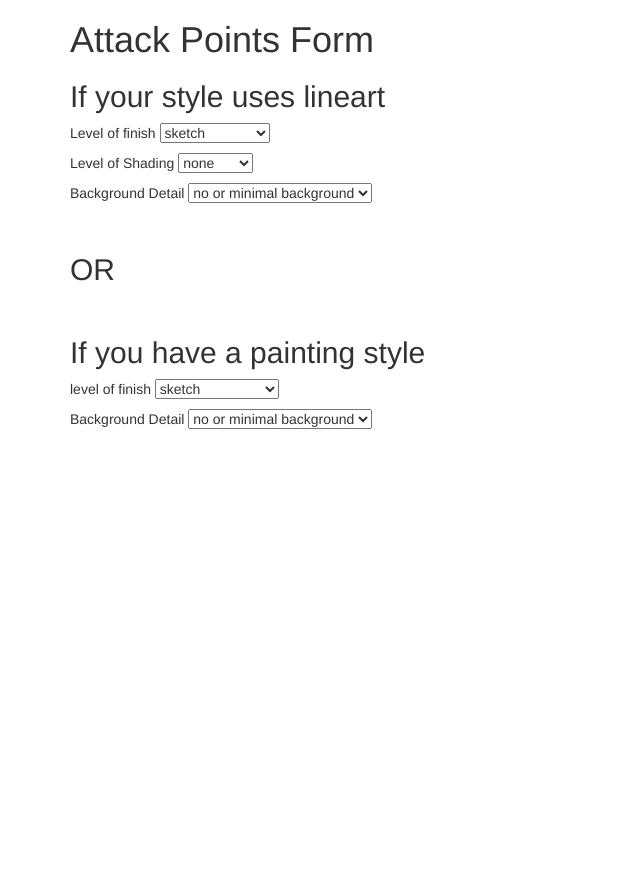
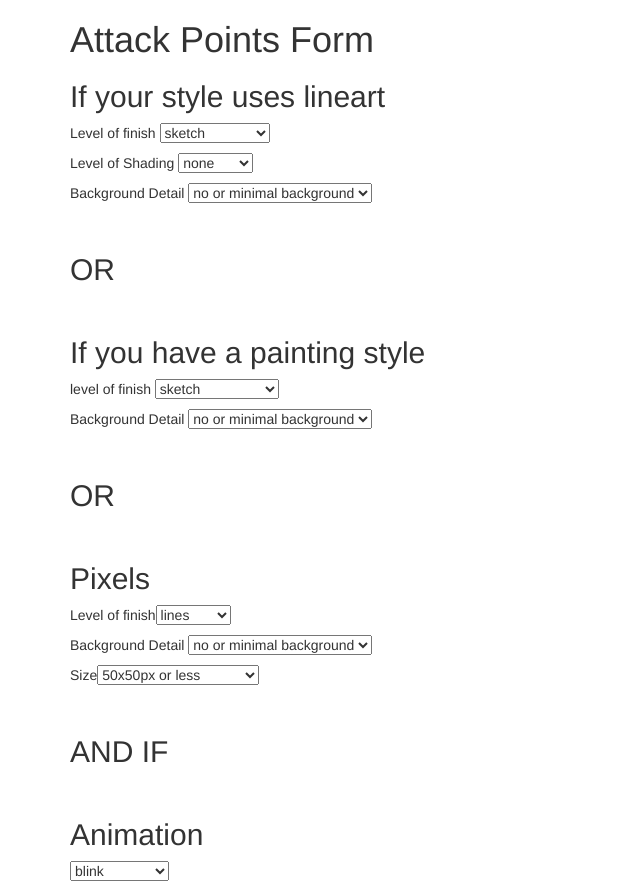
Before and after one commit to artfight/artfight.github.io, a plain HTML site: page attacksubmission.html in a window 1280 px wide. Shown: the whole page, without its empty margins (0-640 px from the left). Before the commit the page ends 800 px from the top, so only its background shows below. Drawn offline with nearby package versions, Linux system fonts and the light colour scheme; files whose address does not match are found by name.

Commit message:
Pixels and Animation add!

```diff
--- a/attacksubmission.html
+++ b/attacksubmission.html
@@ -24,6 +24,18 @@
       <h2>If you have a painting style</h2>
       <p>level of finish <select><option>sketch</option><option>refined sketch</option><option>flat color</option><option>speedpaint</option><option>detailed painting</option></select></p>
       <p>Background Detail <select><option>no or minimal background</option><option>simple background</option><option>simple scene</option><option>detailed scene</option></select></p>
+      <br>
+      <h2>OR</h2>
+      <br>
+      <h2>Pixels</h2>
+      <p>Level of finish<select><option>lines</option><option>flat color</option><option>shaded</option></select></p>
+      <p>Background Detail <select><option>no or minimal background</option><option>simple background</option><option>simple scene</option><option>detailed scene</option></select></p>
+      <p>Size<select><option>50x50px or less</option><option>100x100px or less</option><option>250x250px or less</option><option>larger than 250x250px</option></select></p>
+      <br>
+      <h2>AND IF</h2>
+      <br>
+      <h2>Animation</h2> <select><option>blink</option><option>bounce</option><option>other simple</option><option>complex</option></select>
+
     </div>
 
     <script src="https://ajax.googleapis.com/ajax/libs/jquery/1.11.3/jquery.min.js"></script>
```
